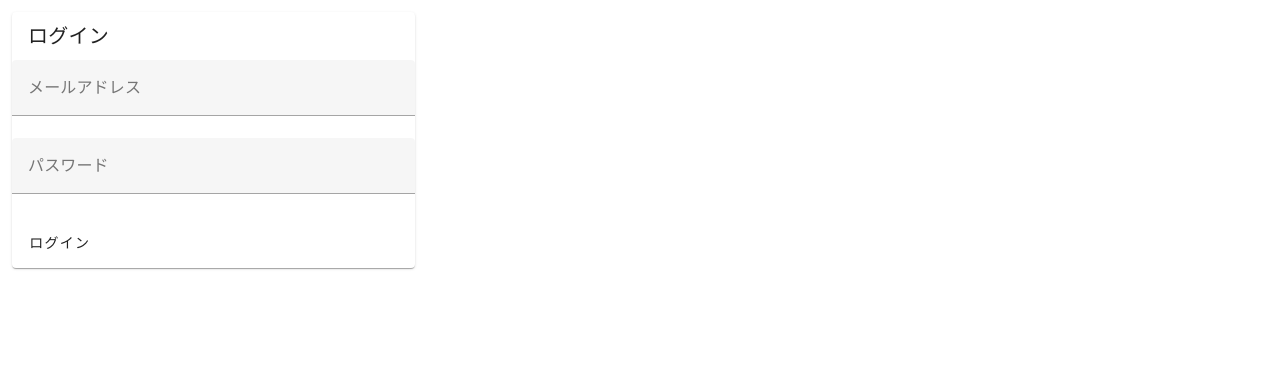
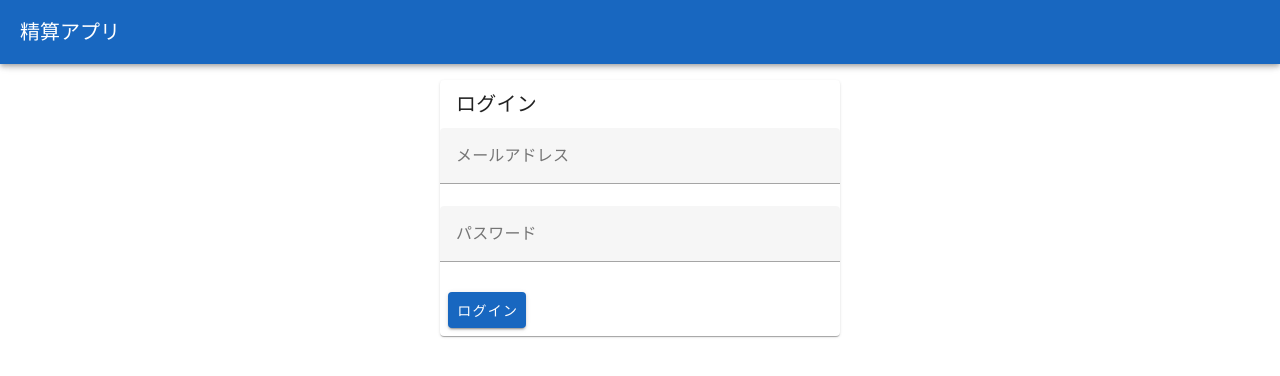
Before and after one commit to yukimasaki/seisan, a Nuxt app in the folder src/: page /login in a window 1280 px wide. Shown: the top 376 px of the page. Built offline with nearby package versions, Linux system fonts and the light colour scheme; no server answers.

Commit message:
レイアウト調整

```diff
--- a/src/app.vue
+++ b/src/app.vue
@@ -1,11 +1,26 @@
 <template>
-  <v-app>
-    <v-main id="app">
+<v-app>
+  <v-app-bar app color="primary" dark>
+    <v-toolbar-title>{{ appName }}</v-toolbar-title>
+  </v-app-bar>
+
+  <v-main>
+    <v-container fluid>
       <NuxtPage />
-    </v-main>
-  </v-app>
+    </v-container>
+  </v-main>
+</v-app>
 </template>
 
-<script setup lang="ts">
-const pageTitle: string = 'Hello Vuetify3!'
+<script lang="ts">
+import { defineComponent } from 'vue';
+
+export default defineComponent ({
+  setup () {
+    const appName = ref<string>('精算アプリ')
+    return {
+      appName,
+     }
+  }
+})
 </script>
--- a/src/pages/index.vue
+++ b/src/pages/index.vue
@@ -1,3 +1,3 @@
 <template>
-  <h1>Welcome to the dashboard!</h1>
+<h1>Welcome to the dashboard!</h1>
 </template>
--- a/src/pages/login.vue
+++ b/src/pages/login.vue
@@ -1,4 +1,5 @@
 <template>
+<v-row justify="center">
   <v-col col="12" sm="12" md="4">
     <v-card>
       <v-card-title>ログイン</v-card-title>
@@ -14,10 +15,11 @@
         />
       </v-form>
       <v-card-actions>
-          <v-btn @click="login">ログイン</v-btn>
+        <v-btn @click="login" color="primary" variant="elevated">ログイン</v-btn>
       </v-card-actions>
     </v-card>
   </v-col>
+</v-row>
 </template>
 
 <script lang="ts">
```
Also changed, not shown: src/pages/register.vue (indentation only). Lines whose indentation alone changed are shown as unchanged.
